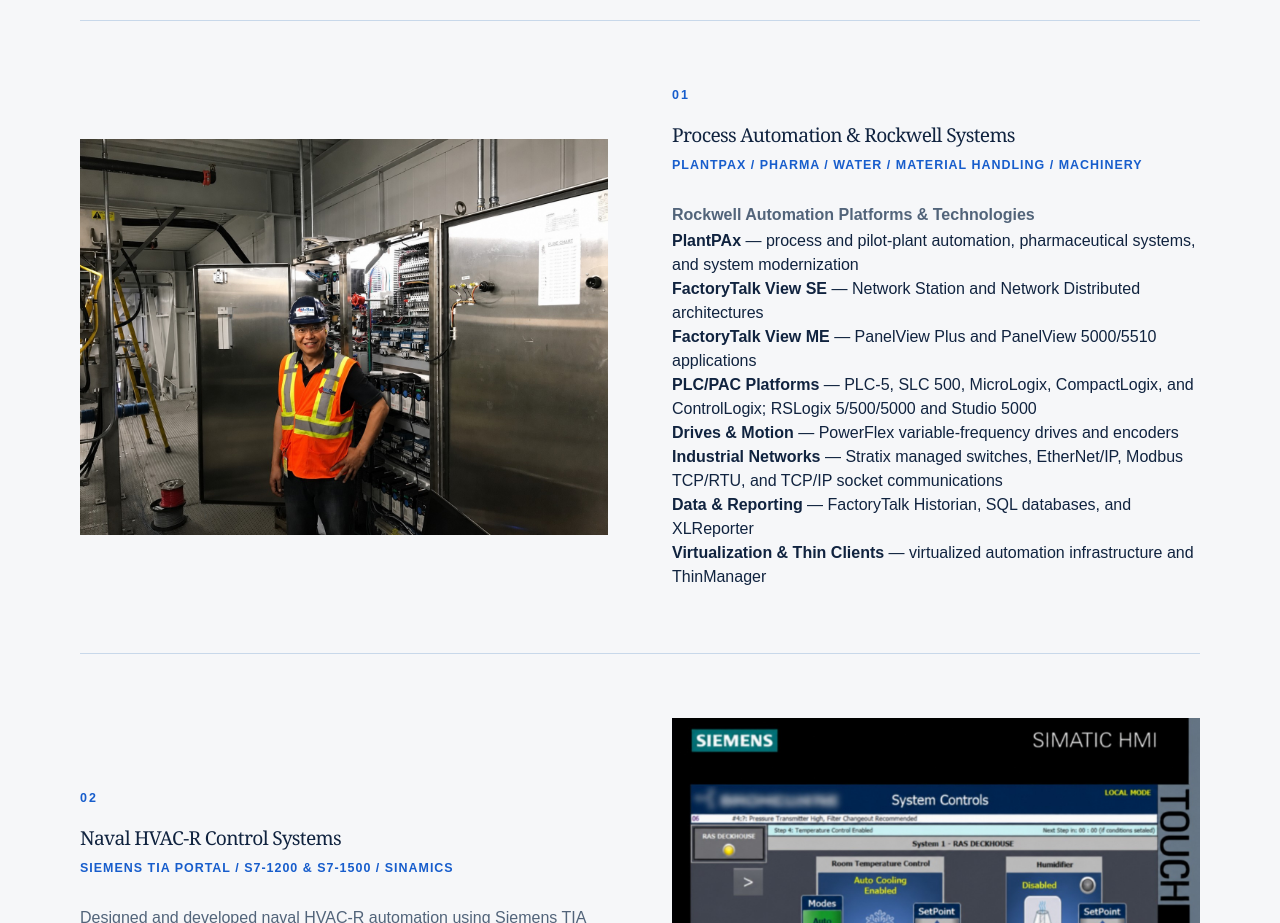
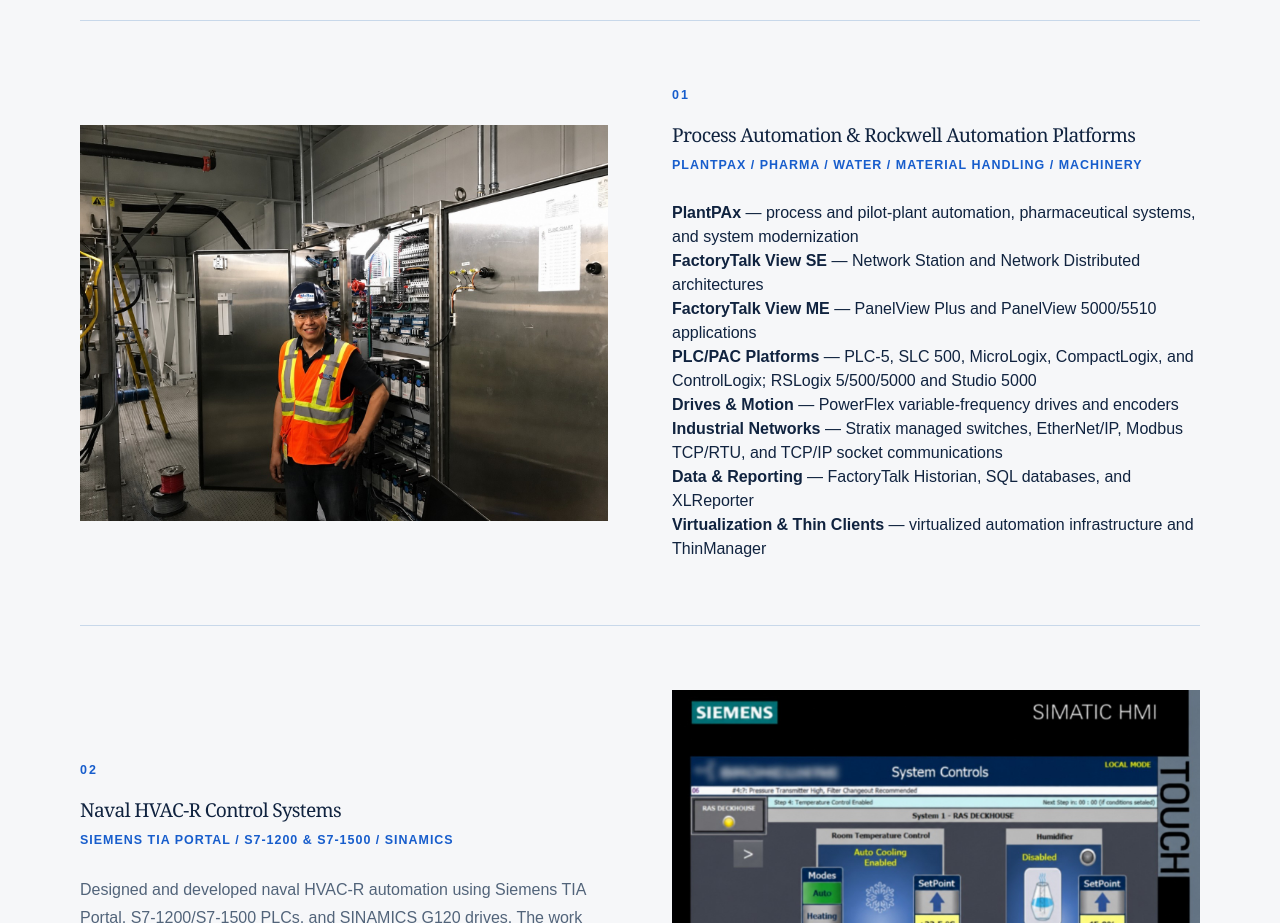
Before and after one commit to kwcontrols/KW-Portfolio, a Next.js app: page /experience in a window 1280 px wide. Shown: the part 800-1723 px from the top of the page. Built offline with nearby package versions, Linux system fonts and the light colour scheme.

Commit message:
Simplify Rockwell project heading

```diff
--- a/app/experience/page.tsx
+++ b/app/experience/page.tsx
@@ -34,12 +34,11 @@ const ELECTRICAL_ENGINEERING_PROJECT_IMAGES: SlideshowImage[] = [
 const PROJECTS: Project[] = [
   {
     number: "01",
-    title: "Process Automation & Rockwell Systems",
+    title: "Process Automation & Rockwell Automation Platforms",
     category: "PlantPAx / Pharma / Water / Material Handling / Machinery",
     images: ROCKWELL_PROJECT_IMAGES,
     overview: (
       <div className="project-overview">
-        <p><strong>Rockwell Automation Platforms & Technologies</strong></p>
         <ul>
           <li><strong>PlantPAx</strong> — process and pilot-plant automation, pharmaceutical systems, and system modernization</li>
           <li><strong>FactoryTalk View SE</strong> — Network Station and Network Distributed architectures</li>
```
